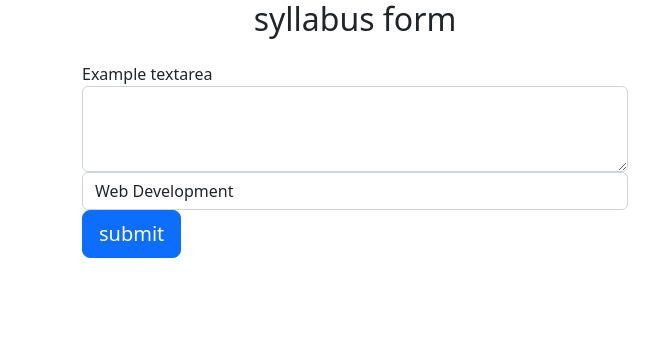
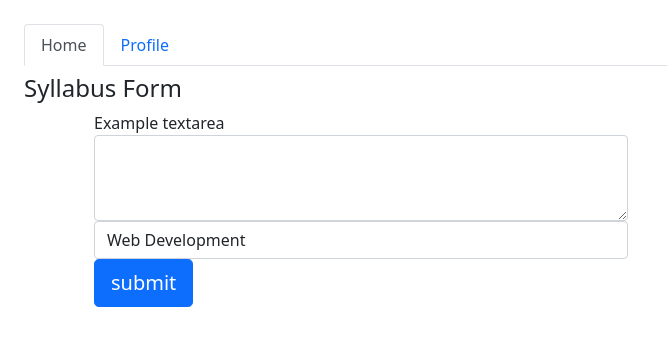
Before and after one commit to PrithviGudodagi/FYP, a Flask app: page /syllabus in a window 1280 px wide. Shown: the top 346 px of the page, without its empty margins (0-667 px from the left). Run offline with Flask 2, Linux system fonts and the light colour scheme; the visitor is signed in with stand-in values (Sample User, id 1); some libraries are stand-ins or nearby versions.

Commit message:
upload navbar added

```diff
--- a/templates/dashboard.html
+++ b/templates/dashboard.html
@@ -240,9 +240,15 @@
                         <a href="#" class="nav-link dropdown-toggle" data-bs-toggle="dropdown">
                             <img class="rounded-circle me-lg-2" src="img/user.jpg" alt="" style="width: 40px; height: 40px;">
                             <span class="d-none d-lg-inline-flex">{{data['email']}}</span>
+
                         </a>
                         <div class="dropdown-menu dropdown-menu-end bg-light border-0 rounded-0 rounded-bottom m-0">
+                          {% for item in data %}
+                            <p class="dropdown-item"> Logged in as {{item['name']}} </p>
+                          {% endfor %}
                             <a href="/logout" class="dropdown-item">Log Out</a>
+
+
 
                     </div>
                 </div>
--- a/templates/syllabus.html
+++ b/templates/syllabus.html
@@ -8,16 +8,27 @@
     <link rel="stylesheet" type="text/css" href="/static/css/style.css">
     <!-- CSS only -->
 <link href="https://cdn.jsdelivr.net/npm/bootstrap@5.2.0-beta1/dist/css/bootstrap.min.css" rel="stylesheet" integrity="sha384-0evHe/X+R7YkIZDRvuzKMRqM+OrBnVFBL6DOitfPri4tjfHxaWutUpFmBp4vmVor" crossorigin="anonymous">
-
+<link href="https://cdn.jsdelivr.net/npm/bootstrap@5.0.2/dist/css/bootstrap.min.css" rel="stylesheet">
+<script src="https://cdn.jsdelivr.net/npm/bootstrap@5.0.2/dist/js/bootstrap.bundle.min.js"></script>
 </head>
 <body>
 
+    <div class="m-4">
+        <ul class="nav nav-tabs" id="myTab">
+            <li class="nav-item">
+                <a href="#home" class="nav-link active" data-bs-toggle="tab">Home</a>
+            </li>
+            <li class="nav-item">
+                <a href="#profile" class="nav-link" data-bs-toggle="tab">Profile</a>
+            </li>
+        </ul>
+        <div class="tab-content">
+            <div class="tab-pane fade show active" id="home">
+                <h4 class="mt-2">Syllabus Form</h4>
                 <div class="main">
                     <div class="container">
                         <div class="row">
                             <div class="col-md-6">
-
-                        <h2 class="text-center mb-4">syllabus form</h2>
                                 <form action="{{ url_for('syllabusdata')}}" method="post">
                                     <div class="form-group">
                                         <label for="exampleFormControlTextarea1">Example textarea</label>
@@ -30,9 +41,24 @@
                                     <!-- <button type="button" class="btn btn-info btn-outline" id="login" style="margin-left: 150px; background-color: rgb(39, 70, 117);">Login</button> -->
                                     <button type="submit" id="login" class="btn btn-primary btn-lg btn-block">submit</button>
                                 </form>
-
+                            </div>
+                        </div>
+                    </div>
+                </div>
              </div>
 
+            <div class="tab-pane fade" id="profile">
+                <h4 class="mt-2">Syllabus file upload</h4>
+                <form  method="post">
+                    <div class="form-group">
+                        <label for="exampleFormControlTextarea1">Upload file</label>
+                        <input type="file" name="syllabusfile" enctype=multipart/form-data>
+                    </div>
+                    <button type="submit" id="login" class="btn btn-primary btn-lg btn-block">submit</button>
+                </form>
+            </div>
+        </div>
+    </div>
 
 
 </body>
```
Lines whose indentation alone changed are shown as unchanged.
